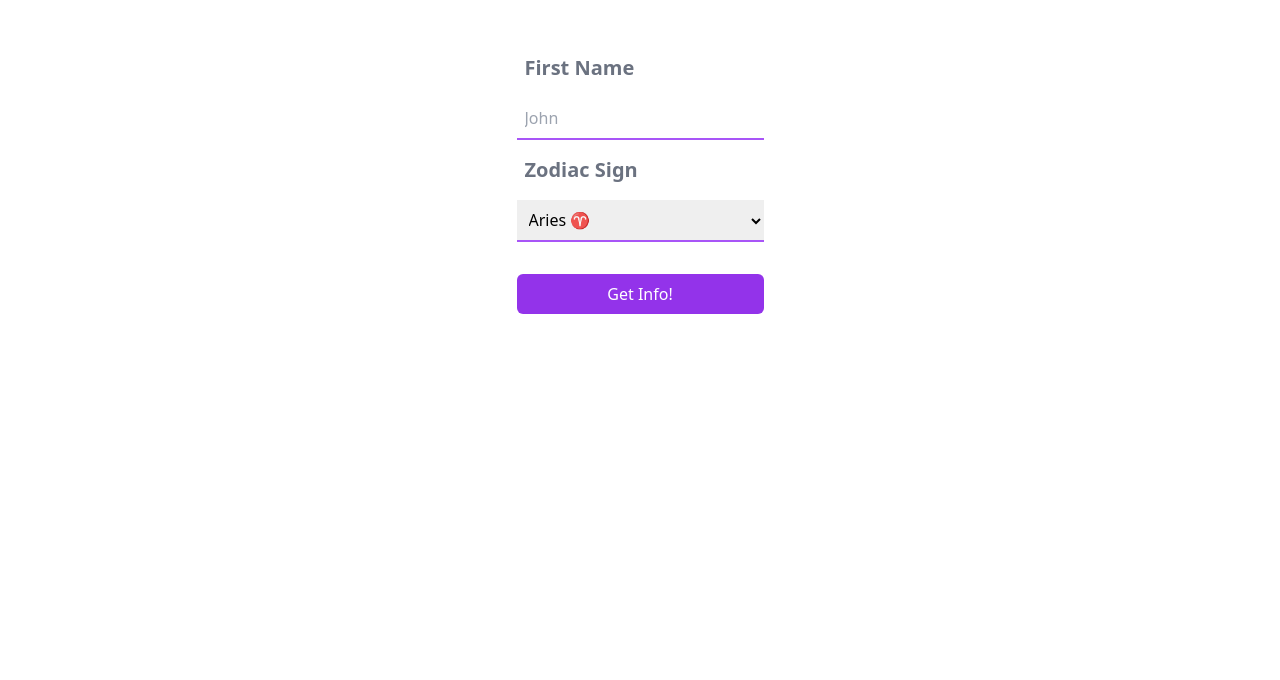
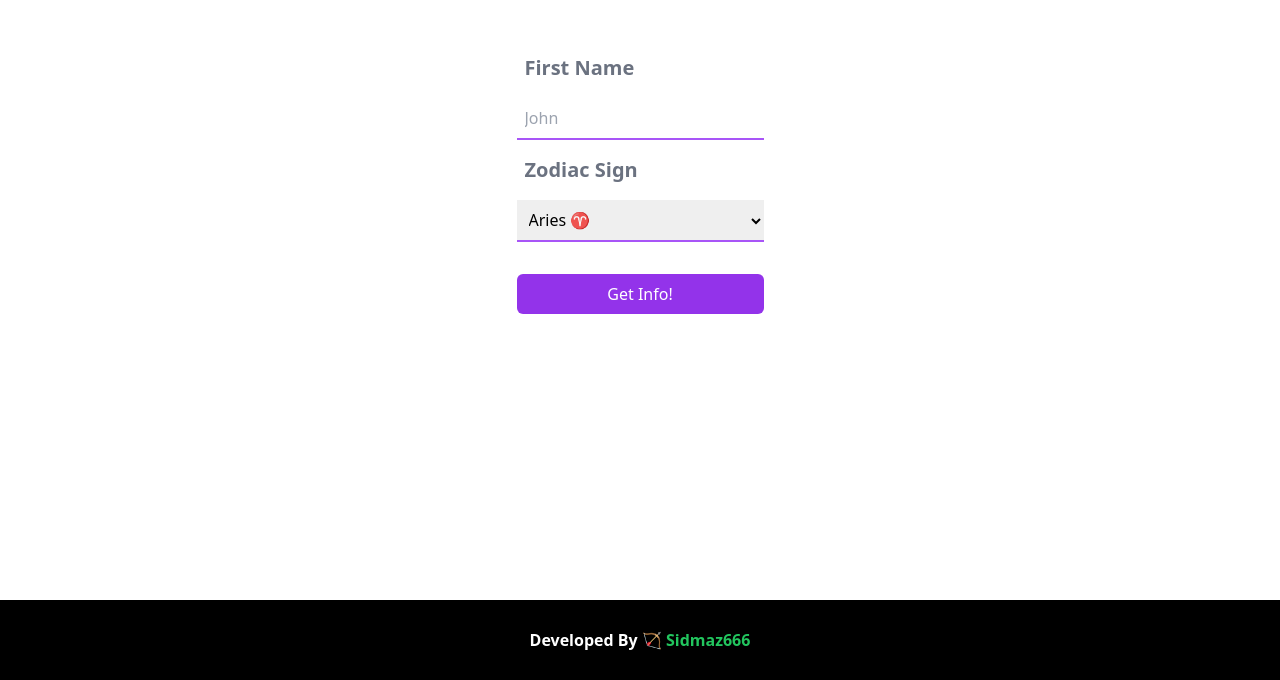
Before and after one commit to Sidmaz666/informaman, a plain HTML site: page index.html in a window 1280 px wide. Shown: the part 220-900 px from the top of the page. Before the commit the page ends 800 px from the top, so only its background shows below. Drawn offline with nearby package versions, Linux system fonts and the light colour scheme.

Commit message:
adding footer 🦶🏽

```diff
--- a/index.html
+++ b/index.html
@@ -290,6 +290,7 @@
           document.getElementById("suBtn").classList.add("cursor-not-allowed");
           document.getElementById("loader").classList.remove("hidden");
           document.getElementById("get_user_data").classList.add("hidden");
+          document.getElementById("footer").classList.add("hidden");
         }
 
         getUserData().then((data) => {
@@ -449,6 +450,7 @@
 
             document.getElementById("loader").classList.add("hidden");
             document.getElementById("loadInfo").classList.remove("hidden");
+	    document.getElementById("footer").classList.remove("hidden");
 
             Array.from(document.getElementsByTagName("h1")).forEach((e) => {
               e.setAttribute(
@@ -531,7 +533,7 @@
     </script>
   </head>
 
-  <body>
+  <body class="overflow-x-hidden">
     <div
       id="loader"
       class="h-screen w-screen flex bg-white justify-center items-center hidden"
@@ -631,6 +633,16 @@
           <pre id="json_view"></pre>
         </div>
       </div>
+
+
     </div>
+
+    <div id="footer" class="h-20 mt-5 text-white bg-black font-semibold flex justify-center items-center ">
+
+      <span>Developed By <a class="text-green-500" href="https://github.com/sidmaz666">🏹 Sidmaz666 </a> </span>
+
+    </div>
+
+
   </body>
 </html>
```
